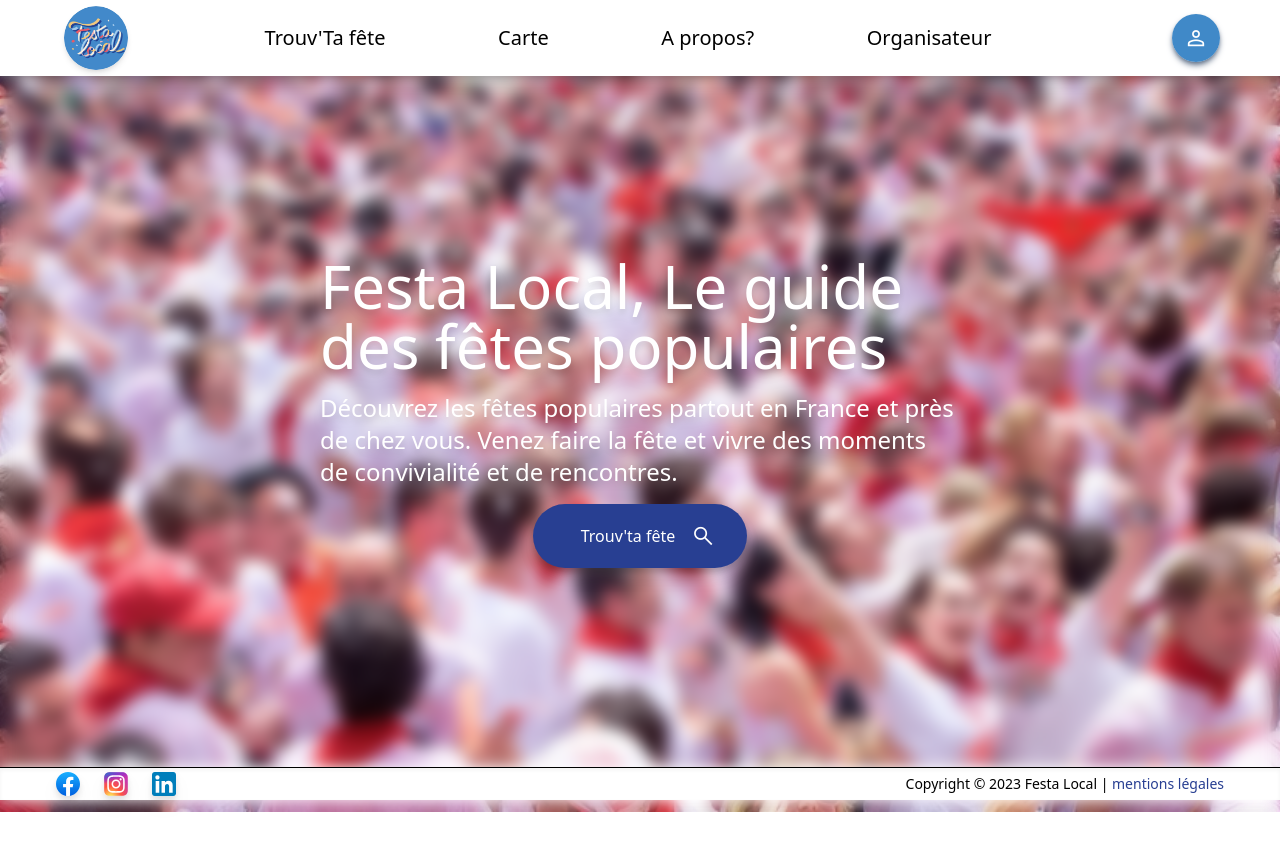
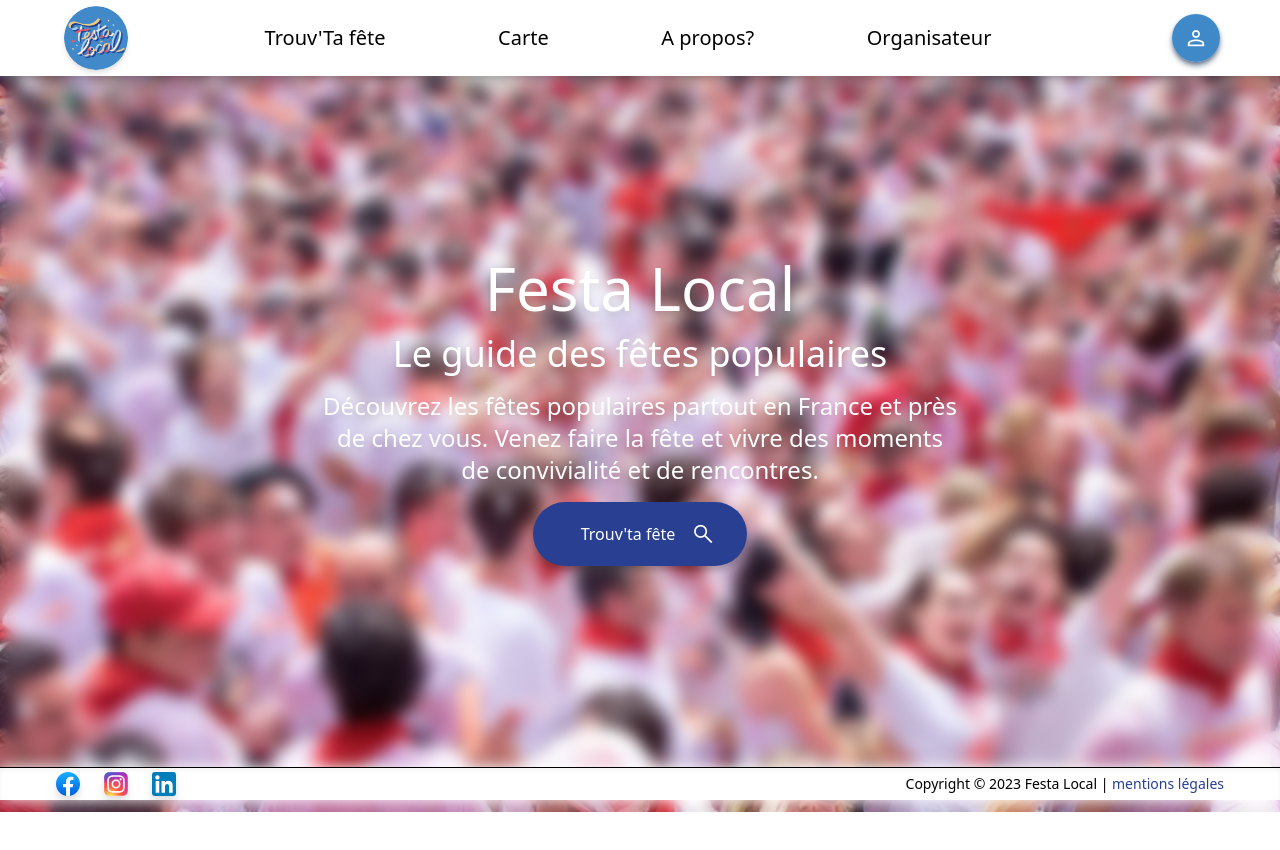
Before and after one commit to festalocal/Website, a React (Vite) app: page / in a window 1280 px wide. Shown: the top 850 px of the page. Built offline with nearby package versions, Linux system fonts and the light colour scheme.

Commit message:
Fin changement texte

```diff
--- a/src/components/HeroBanner.tsx
+++ b/src/components/HeroBanner.tsx
@@ -11,12 +11,15 @@ function HeroBanner(): JSX.Element {
         <div className="w-full drop-shadow-lg z-0 backdrop-blur text-white h-screen fixed">
           <div className="max-w-lg xl:max-w-2xl px-4 mx-auto flex flex-col justify-center align-center h-full items-center gap-4 my-auto">
             <div>
-              <h1 className="font-medium text-4xl lg:text-5xl xl:text-6xl text-white">
-                Festa Local, Le guide des fêtes populaires
+              <h1 className="font-medium text-4xl lg:text-5xl xl:text-6xl text-white text-center">
+                Festa Local
+              </h1>
+              <h1 className="mt-4 font-medium text-2xl lg:text-3xl xl:text-4xl text-white text-center">
+                Le guide des fêtes populaires
               </h1>
             </div>
             <div>
-              <p className="font-medium lg:text-xl xl:text-2xl text-white">
+              <p className="font-medium lg:text-xl xl:text-2xl text-white text-center">
                 Découvrez les fêtes populaires partout en France et près de chez
                 vous. Venez faire la fête et vivre des moments de convivialité
                 et de rencontres.
```
